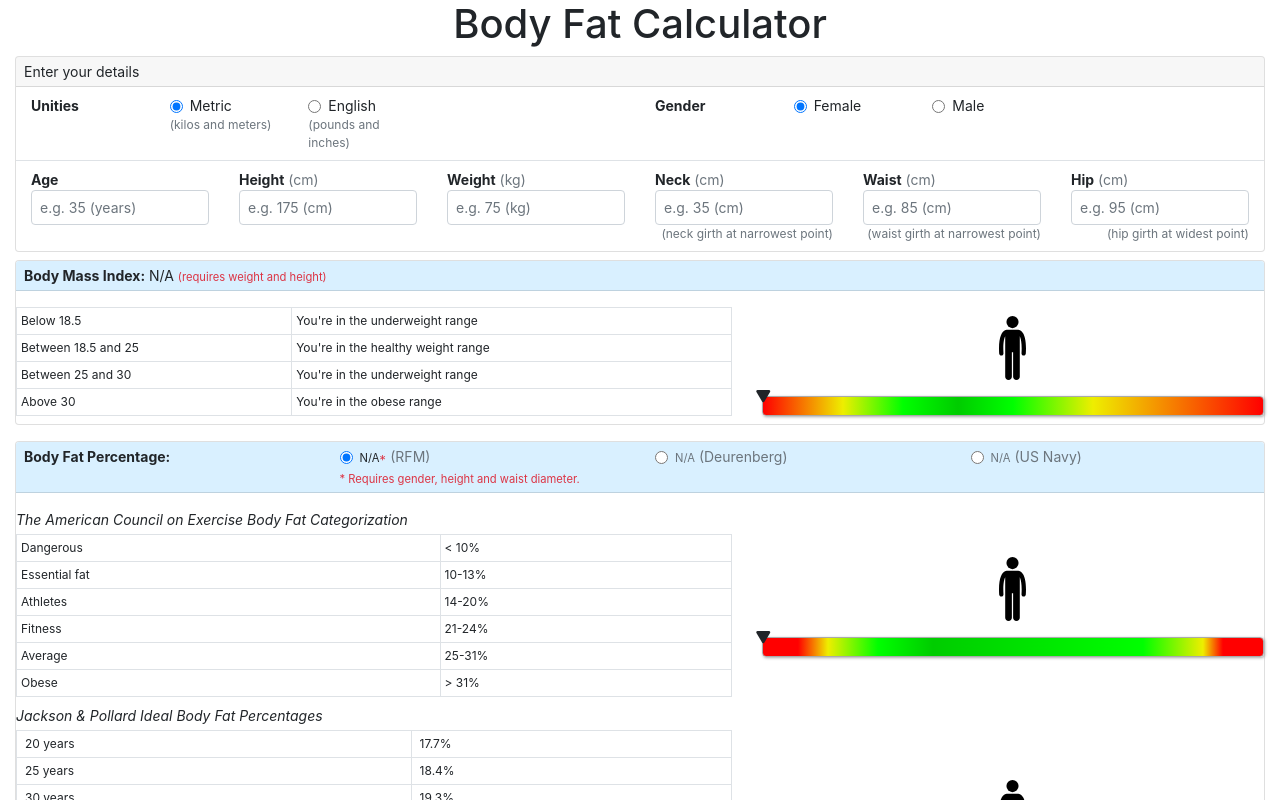
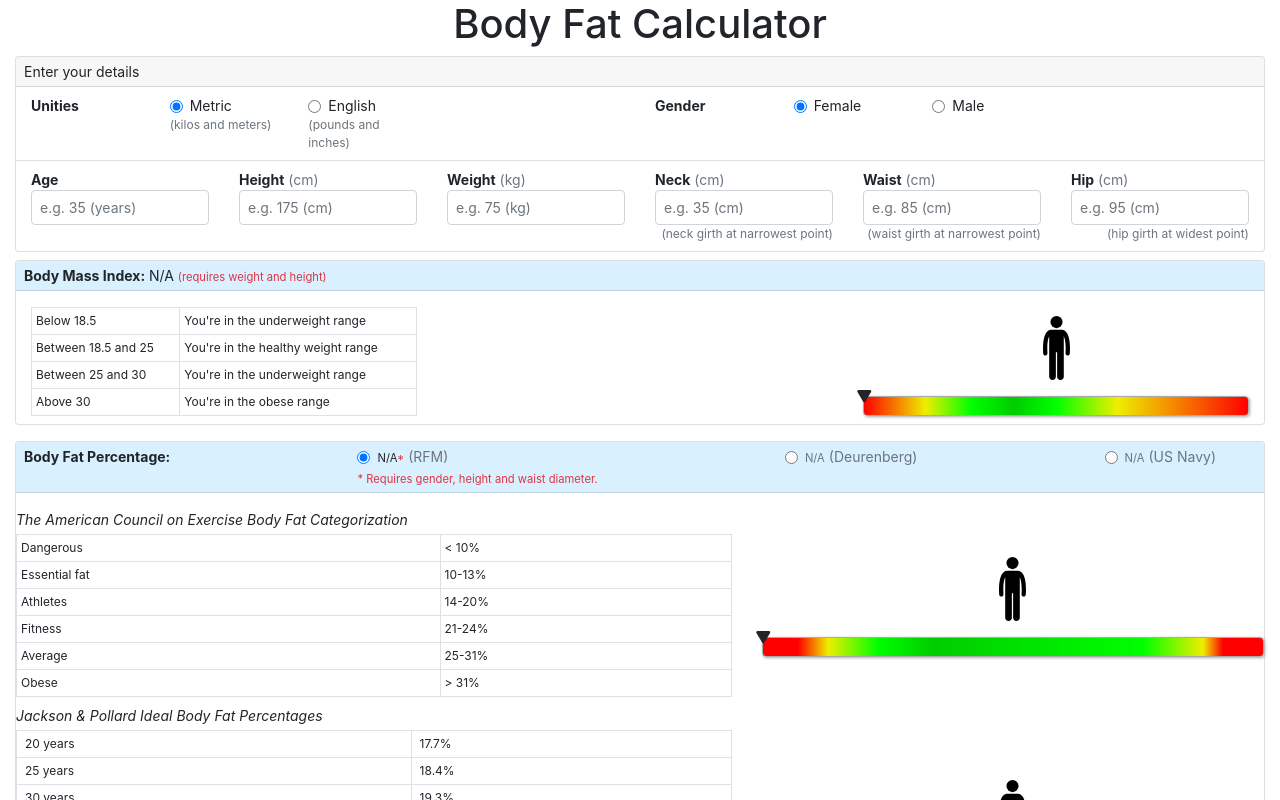
Before and after one commit to jfmdev/body-fat-calc, a Vue app: page / in a window 1280 px wide. Shown: the top 800 px of the page. Built offline with nearby package versions, Linux system fonts and the light colour scheme; what vue-localstorage would draw is missing.

Commit message:
Improve how BMI stats are displayed on large screens

```diff
--- a/src/components/Stats.vue
+++ b/src/components/Stats.vue
@@ -20,13 +20,13 @@
 
     <!-- BFP (start) -->
     <div class="card text-medium mt-3">
-      <div class="card-header px-2 py-1 bg-info-light">
+      <div class="card-header pl-2 pr-5 py-1 bg-info-light">
         <!-- BFP Title -->
-        <div class="row">
-          <div class="col">
+        <div class="d-flex justify-content-between">
+          <div>
             <strong>Body Fat Percentage:</strong>
           </div>
-          <div class="col" v-for="bfpMethod in BFPs" :key="bfpMethod.index">
+          <div v-for="bfpMethod in BFPs" :key="bfpMethod.index">
             <div class="form-check">
               <input
                 class="form-check-input clickable"
--- a/src/components/reports/BMIRange.vue
+++ b/src/components/reports/BMIRange.vue
@@ -1,6 +1,7 @@
 <template>
+  <div class="container-fluid">
     <div class="row align-items-center">
-    <div class="col-sm-7">
+      <div class="col-lg-4 col-md-5 col-sm-6">
         <table class="table table-bordered text-small mb-0">
           <tbody>
             <tr
@@ -15,10 +16,12 @@
           </tbody>
         </table>
       </div>
-    <div class="col-sm-5">
+
+      <div class="col-lg-4 col-md-5 col-sm-6 offset-lg-4 offset-md-2">
         <BodySilhouette :range="range" :value="value" />
 
         <ColoredProgressBar :range="range" :value="value" />
+      </div>
     </div>
   </div>
 </template>
```
Lines whose indentation alone changed are shown as unchanged.
